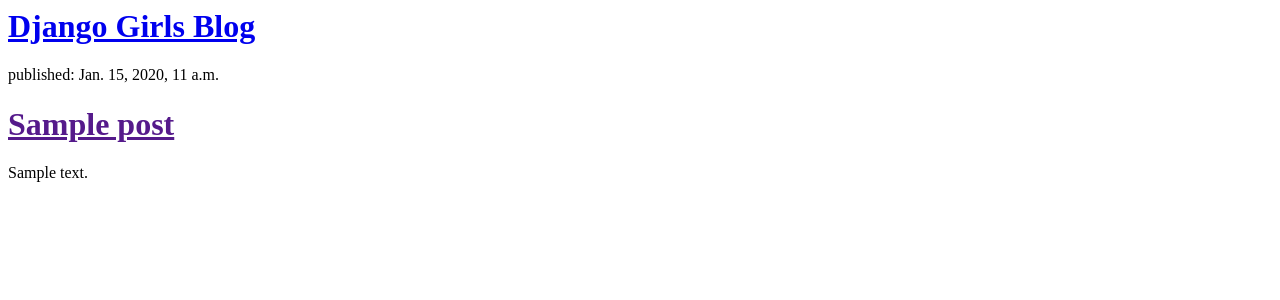
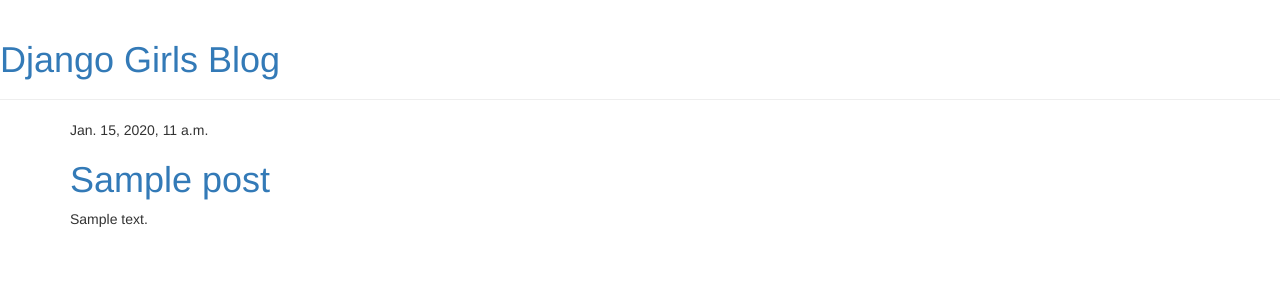
Before and after one commit to cherrycolors/my-first-blog, a Django app: template blog/templates/blog/post_list.html in a window 1280 px wide. Shown: the top 300 px of the page. Run offline with Django 3.2, Linux system fonts and the light colour scheme; the template is opened without the code that fills it: values that come from a table or form of the project are taken from there, others are empty; tables that the repository leaves empty hold one stand-in row (values such as "Sample post"); some libraries are stand-ins or nearby versions.

Commit message:
Polepšali izgled, povezali par delov kode.

```diff
--- /dev/null
+++ b/blog/templates/blog/base.html
@@ -0,0 +1,23 @@
+{% load staticfiles %}
+<html>
+    <head>
+        <title>Django Girls blog</title>
+        <link rel="stylesheet" href="//maxcdn.bootstrapcdn.com/bootstrap/3.2.0/css/bootstrap.min.css">
+        <link rel="stylesheet" href="//maxcdn.bootstrapcdn.com/bootstrap/3.2.0/css/bootstrap-theme.min.css">
+        <link href='//fonts.googleapis.com/css?family=Lobster&subset=latin,latin-ext' rel='stylesheet' type='text/css'>
+        <link rel="stylesheet" href="{% static "css/blog.css" %}">
+    </head>
+   <body>
+    <div class="page-header">
+        <h1><a href="/">Django Girls Blog</a></h1>
+    </div>
+    <div class="content container">
+        <div class="row">
+            <div class="col-md-8">
+            {% block content %}
+            {% endblock %}
+            </div>
+        </div>
+    </div>
+</body>
+</html>
--- a/blog/templates/blog/post_list.html
+++ b/blog/templates/blog/post_list.html
@@ -1,11 +1,13 @@
-<div>
-    <h1><a href="/">Django Girls Blog</a></h1>
-</div>
+{% extends "blog/base.html" %}
 
-{% for post in posts %}
-    <div>
-        <p>published: {{ post.published_date }}</p>
-        <h1><a href="">{{ post.title }}</a></h1>
-        <p>{{ post.text|linebreaks }}</p>
-    </div>
-{% endfor %}
+{% block content %}
+    {% for post in posts %}
+        <div class="post">
+            <div class="date">
+                {{ post.published_date }}
+            </div>
+                <h1><a href="{% url "post_detail" pk=post.pk %}">{{ post.title }}</a></h1>
+            <p>{{ post.text|linebreaks }}</p>
+        </div>
+    {% endfor %}
+{% endblock content %}
--- a/blog/urls.py
+++ b/blog/urls.py
@@ -3,4 +3,5 @@
 
 urlpatterns = [
     url(r'^$', views.post_list, name='post_list'),
+     url(r'^post/(?P<pk>[0-9]+)/$', views.post_detail, name='post_detail'),
 ]
--- a/blog/views.py
+++ b/blog/views.py
@@ -1,7 +1,11 @@
 from django.shortcuts import render
+from django.shortcuts import get_object_or_404
 from django.utils import timezone
 from .models import Post
 
+def post_detail(request, pk):
+    post = get_object_or_404(Post, pk=pk)
+    return render(request, 'blog/post_detail.html', {'post': post})
 def post_list(request):
     posts = Post.objects.filter(published_date__lte=timezone.now()).order_by('published_date')
     return render(request, 'blog/post_list.html', {'posts': posts})
```
Also changed, not shown: blog/templates/blog/post_detail.html (added, +13 -0 lines).
